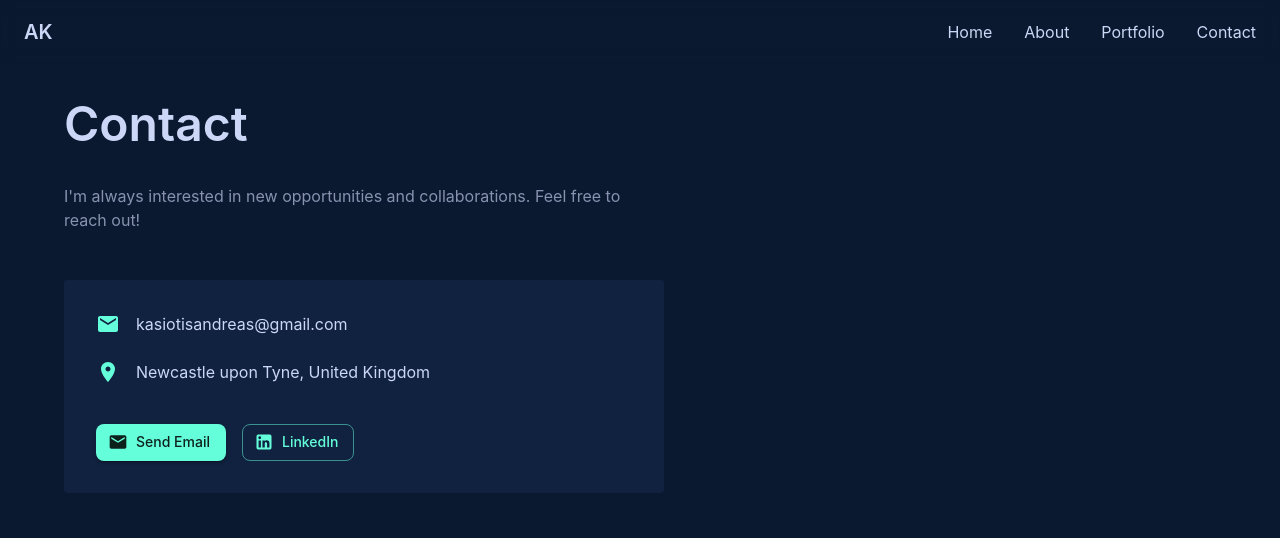
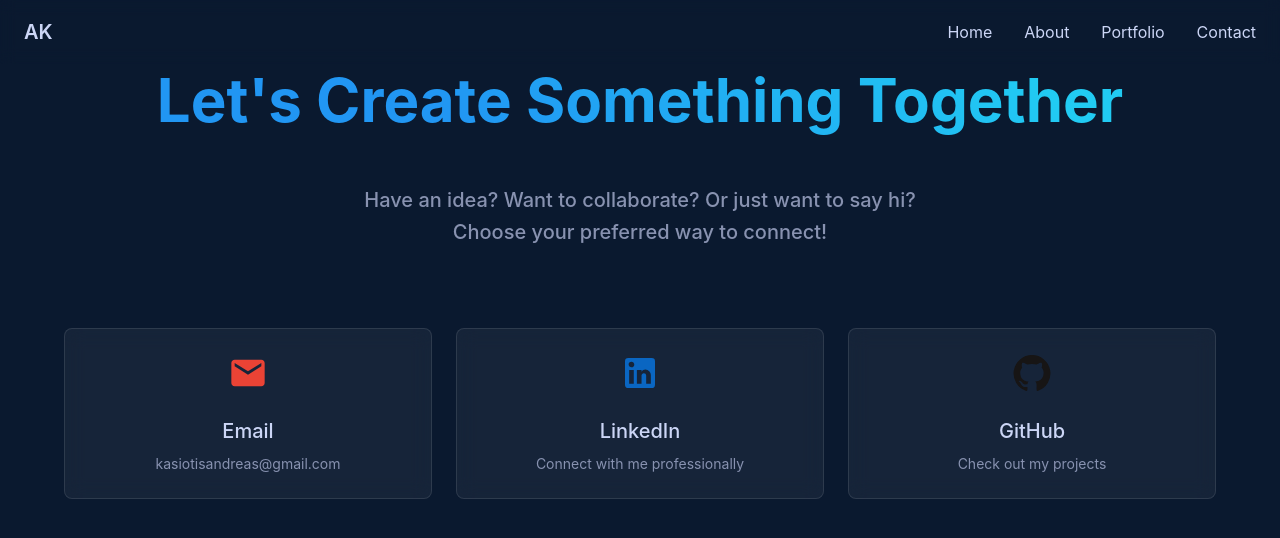
Before and after one commit to kasiotis/personal-website, a React (Create React App) app: page /contact in a window 1280 px wide. Shown: the top 538 px of the page. Built offline with nearby package versions, Linux system fonts and the light colour scheme.

Commit message:
Update Contact.tsx

```diff
--- a/src/components/Contact.tsx
+++ b/src/components/Contact.tsx
@@ -1,94 +1,304 @@
-import React from 'react';
-import { Container, Typography, Box, Button, Paper } from '@mui/material';
+import React, { useState, useCallback } from 'react';
+import {
+  Container,
+  Typography,
+  Box,
+  IconButton,
+  TextField,
+  Button,
+  Modal,
+  Fade,
+  useTheme,
+  useMediaQuery,
+  Snackbar,
+  Alert,
+} from '@mui/material';
 import { motion } from 'framer-motion';
 import EmailIcon from '@mui/icons-material/Email';
 import LinkedInIcon from '@mui/icons-material/LinkedIn';
-import LocationOnIcon from '@mui/icons-material/LocationOn';
+import GitHubIcon from '@mui/icons-material/GitHub';
+import SendIcon from '@mui/icons-material/Send';
+import CloseIcon from '@mui/icons-material/Close';
 
 const Contact = () => {
+  const theme = useTheme();
+  const isMobile = useMediaQuery(theme.breakpoints.down('sm'));
+  const [isModalOpen, setIsModalOpen] = useState(false);
+  const [showSuccess, setShowSuccess] = useState(false);
+  const [formData, setFormData] = useState({
+    name: '',
+    email: '',
+    message: ''
+  });
+
+  const handleSubmit = (e: React.FormEvent) => {
+    e.preventDefault();
+    setShowSuccess(true);
+    setFormData({ name: '', email: '', message: '' });
+    setIsModalOpen(false);
+  };
+
+  const handleChange = (e: React.ChangeEvent<HTMLInputElement | HTMLTextAreaElement>) => {
+    setFormData({
+      ...formData,
+      [e.target.name]: e.target.value
+    });
+  };
+
+  const handleCloseModal = useCallback(() => {
+    setIsModalOpen(false);
+  }, []);
+
+  const contactMethods = [
+    {
+      id: 'email',
+      icon: <EmailIcon sx={{ fontSize: 40 }} />,
+      title: 'Email',
+      content: 'kasiotisandreas@gmail.com',
+      color: '#EA4335',
+      action: () => setIsModalOpen(true)
+    },
+    {
+      id: 'linkedin',
+      icon: <LinkedInIcon sx={{ fontSize: 40 }} />,
+      title: 'LinkedIn',
+      content: 'Connect with me professionally',
+      color: '#0A66C2',
+      action: () => window.open('https://linkedin.com/in/antreaskasiotis/', '_blank')
+    },
+    {
+      id: 'github',
+      icon: <GitHubIcon sx={{ fontSize: 40 }} />,
+      title: 'GitHub',
+      content: 'Check out my projects',
+      color: '#171515',
+      action: () => window.open('https://github.com/yourusername', '_blank')
+    }
+  ];
+
   return (
-    <Container>
-      <Box sx={{ py: 12 }}>
+    <Container maxWidth="lg">
+      <Box
+        sx={{
+          minHeight: '100vh',
+          py: 8,
+          display: 'flex',
+          flexDirection: 'column',
+          alignItems: 'center',
+          gap: 4
+        }}
+      >
         <motion.div
-          initial={{ opacity: 0, y: 20 }}
+          initial={{ opacity: 0, y: -20 }}
           animate={{ opacity: 1, y: 0 }}
-          transition={{ duration: 0.5 }}
+          transition={{ duration: 0.6 }}
         >
-          <Typography variant="h3" component="h2" sx={{ mb: 4 }}>
-            Contact
+          <Typography
+            variant="h2"
+            component="h1"
+            sx={{
+              mb: 2,
+              textAlign: 'center',
+              background: 'linear-gradient(45deg, #2196F3 30%, #21CBF3 90%)',
+              backgroundClip: 'text',
+              textFillColor: 'transparent',
+              WebkitBackgroundClip: 'text',
+              WebkitTextFillColor: 'transparent',
+            }}
+          >
+            Let's Create Something Together
           </Typography>
         </motion.div>
 
         <motion.div
-          initial={{ opacity: 0, y: 20 }}
-          animate={{ opacity: 1, y: 0 }}
-          transition={{ duration: 0.5, delay: 0.2 }}
+          initial={{ opacity: 0 }}
+          animate={{ opacity: 1 }}
+          transition={{ delay: 0.3 }}
         >
-          <Typography variant="body1" color="text.secondary" sx={{ mb: 6, maxWidth: '600px' }}>
-            I'm always interested in new opportunities and collaborations. Feel free to reach out!
+          <Typography
+            variant="h6"
+            color="text.secondary"
+            sx={{ mb: 6, textAlign: 'center', maxWidth: 600, mx: 'auto' }}
+          >
+            Have an idea? Want to collaborate? Or just want to say hi?
+            Choose your preferred way to connect!
           </Typography>
         </motion.div>
 
-        <Paper
-          elevation={0}
+        <Box
           sx={{
-            p: 4,
-            backgroundColor: 'background.paper',
-            maxWidth: '600px'
+            display: 'grid',
+            gridTemplateColumns: isMobile ? '1fr' : 'repeat(3, 1fr)',
+            gap: 3,
+            width: '100%'
           }}
         >
-          <Box sx={{ display: 'flex', flexDirection: 'column', gap: 3 }}>
+          {contactMethods.map((method, index) => (
             <motion.div
-              initial={{ opacity: 0, x: -20 }}
-              animate={{ opacity: 1, x: 0 }}
-              transition={{ duration: 0.5, delay: 0.4 }}
+              key={method.id}
+              initial={{ opacity: 0, y: 20 }}
+              animate={{ opacity: 1, y: 0 }}
+              transition={{ delay: index * 0.1 }}
+              whileHover={{ scale: 1.05 }}
             >
-              <Box sx={{ display: 'flex', alignItems: 'center', gap: 2 }}>
-                <EmailIcon color="primary" />
-                <Typography variant="body1">
-                  kasiotisandreas@gmail.com
+              <Box
+                onClick={method.action}
+                sx={{
+                  p: 3,
+                  height: '100%',
+                  cursor: 'pointer',
+                  display: 'flex',
+                  flexDirection: 'column',
+                  alignItems: 'center',
+                  textAlign: 'center',
+                  background: 'rgba(255, 255, 255, 0.05)',
+                  backdropFilter: 'blur(10px)',
+                  borderRadius: 2,
+                  border: '1px solid rgba(255, 255, 255, 0.1)',
+                  transition: 'all 0.3s ease',
+                  '&:hover': {
+                    background: 'rgba(255, 255, 255, 0.1)',
+                    boxShadow: `0 8px 30px rgba(${method.color}, 0.2)`
+                  }
+                }}
+              >
+                <Box
+                  sx={{
+                    color: method.color,
+                    mb: 2,
+                    transition: 'transform 0.3s ease',
+                    '&:hover': { transform: 'scale(1.1)' }
+                  }}
+                >
+                  {method.icon}
+                </Box>
+                <Typography variant="h6" gutterBottom>
+                  {method.title}
+                </Typography>
+                <Typography variant="body2" color="text.secondary">
+                  {method.content}
                 </Typography>
               </Box>
             </motion.div>
+          ))}
+        </Box>
 
-            <motion.div
-              initial={{ opacity: 0, x: -20 }}
-              animate={{ opacity: 1, x: 0 }}
-              transition={{ duration: 0.5, delay: 0.6 }}
+        <Modal
+          open={isModalOpen}
+          onClose={handleCloseModal}
+          closeAfterTransition
+          sx={{
+            display: 'flex',
+            alignItems: 'center',
+            justifyContent: 'center'
+          }}
+        >
+          <Fade in={isModalOpen}>
+            <Box
+              sx={{
+                position: 'relative',
+                width: isMobile ? '90%' : '400px',
+                bgcolor: 'background.paper',
+                borderRadius: 2,
+                boxShadow: 24,
+                p: 4,
+                maxHeight: '90vh',
+                overflowY: 'auto'
+              }}
             >
-              <Box sx={{ display: 'flex', alignItems: 'center', gap: 2 }}>
-                <LocationOnIcon color="primary" />
-                <Typography variant="body1">
-                  Newcastle upon Tyne, United Kingdom
+              <IconButton
+                onClick={handleCloseModal}
+                sx={{
+                  position: 'absolute',
+                  right: 8,
+                  top: 8,
+                  color: 'text.secondary'
+                }}
+              >
+                <CloseIcon />
+              </IconButton>
+
+              <Box
+                component="form"
+                onSubmit={handleSubmit}
+                sx={{
+                  mt: 2,
+                  display: 'flex',
+                  flexDirection: 'column',
+                  gap: 3
+                }}
+              >
+                <Typography variant="h5" sx={{ mb: 2 }}>
+                  Send a Message
                 </Typography>
-              </Box>
-            </motion.div>
 
-            <motion.div
-              initial={{ opacity: 0, x: -20 }}
-              animate={{ opacity: 1, x: 0 }}
-              transition={{ duration: 0.5, delay: 0.8 }}
-            >
-              <Box sx={{ display: 'flex', gap: 2, mt: 2 }}>
+                <TextField
+                  required
+                  fullWidth
+                  label="Name"
+                  name="name"
+                  value={formData.name}
+                  onChange={handleChange}
+                  variant="outlined"
+                />
+
+                <TextField
+                  required
+                  fullWidth
+                  label="Email"
+                  name="email"
+                  type="email"
+                  value={formData.email}
+                  onChange={handleChange}
+                  variant="outlined"
+                />
+
+                <TextField
+                  required
+                  fullWidth
+                  label="Message"
+                  name="message"
+                  multiline
+                  rows={4}
+                  value={formData.message}
+                  onChange={handleChange}
+                  variant="outlined"
+                />
+
                 <Button
+                  type="submit"
                   variant="contained"
-                  href="mailto:kasiotisandreas@gmail.com"
-                  startIcon={<EmailIcon />}
+                  startIcon={<SendIcon />}
+                  sx={{
+                    mt: 2,
+                    background: 'linear-gradient(45deg, #2196F3 30%, #21CBF3 90%)',
+                    color: 'white',
+                    '&:hover': {
+                      background: 'linear-gradient(45deg, #1976D2 30%, #1CB5E0 90%)'
+                    }
+                  }}
                 >
-                  Send Email
-                </Button>
-                <Button
-                  variant="outlined"
-                  href="https://linkedin.com/in/antreaskasiotis/"
-                  target="_blank"
-                  startIcon={<LinkedInIcon />}
-                >
-                  LinkedIn
+                  Send Message
                 </Button>
               </Box>
-            </motion.div>
-          </Box>
-        </Paper>
+            </Box>
+          </Fade>
+        </Modal>
+
+        <Snackbar
+          open={showSuccess}
+          autoHideDuration={6000}
+          onClose={() => setShowSuccess(false)}
+          anchorOrigin={{ vertical: 'bottom', horizontal: 'center' }}
+        >
+          <Alert
+            onClose={() => setShowSuccess(false)}
+            severity="success"
+            sx={{ width: '100%' }}
+          >
+            Message sent successfully! I'll get back to you soon.
+          </Alert>
+        </Snackbar>
       </Box>
     </Container>
   );
```
